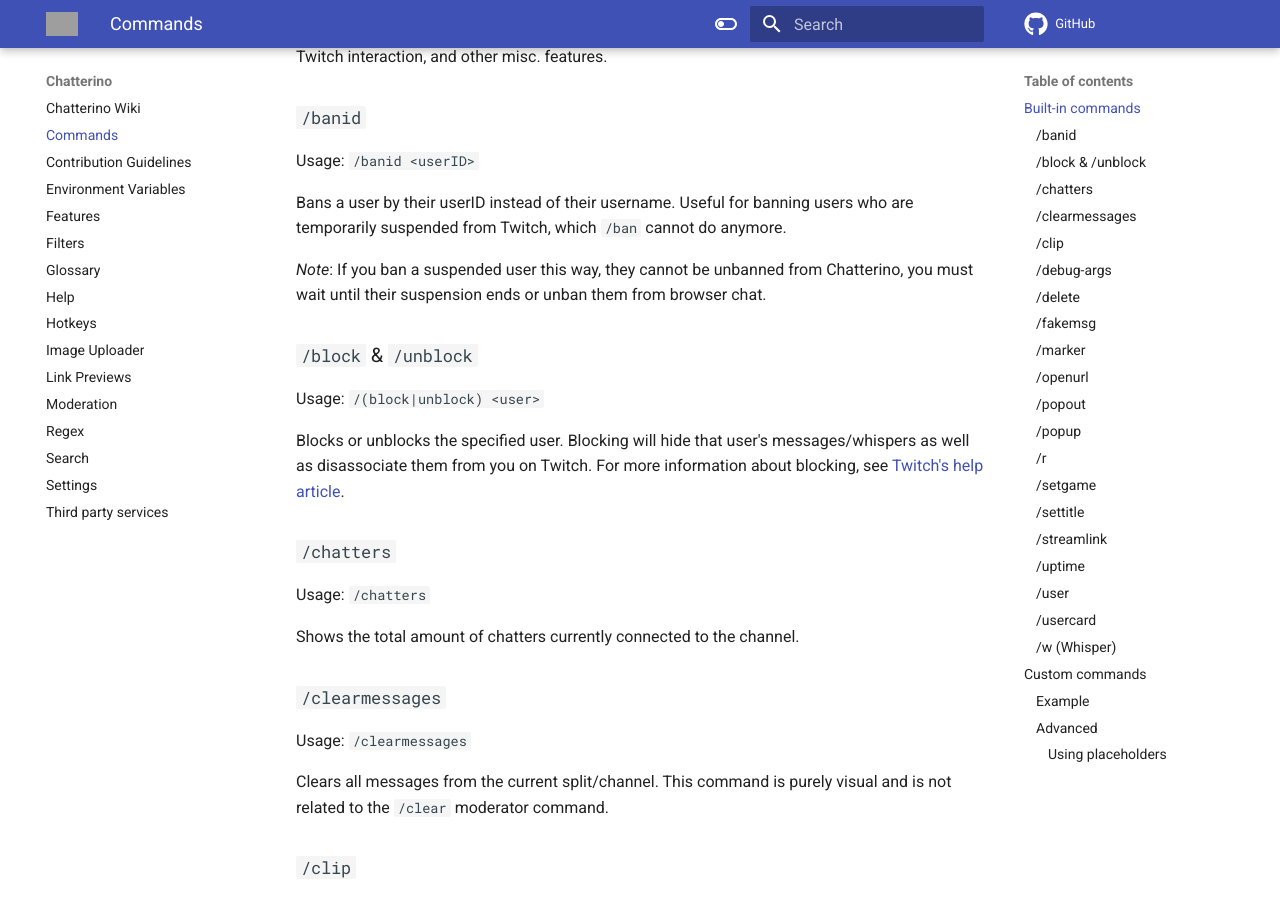
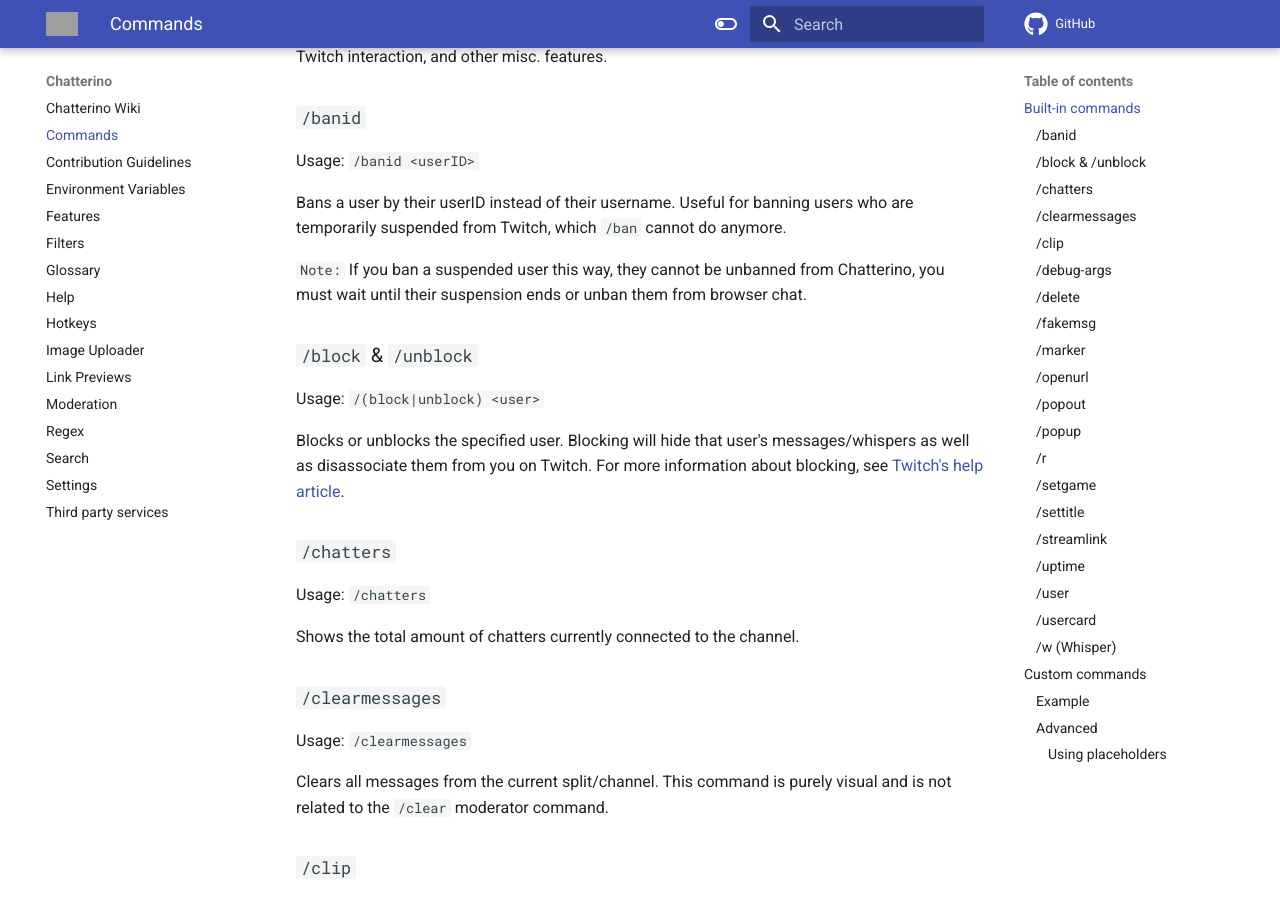
Before and after one commit to Chatterino/wiki, an MkDocs documentation site: the page built from docs/Commands.md, in a window 1280 px wide and 900 px high, scrolled down 303 px. Built offline with MkDocs 1.6.1 and Material for MkDocs 9.7.7, drawn with Linux system fonts in a browser that asks for light colours; comment, search, counter and statistics services are not loaded; grey boxes are pictures that could not be loaded.

```diff
--- a/docs/Commands.md
+++ b/docs/Commands.md
@@ -12,7 +12,7 @@ Usage: `/banid <userID>`
 
 Bans a user by their userID instead of their username. Useful for banning users who are temporarily suspended from Twitch, which `/ban` cannot do anymore.
 
-*Note*: If you ban a suspended user this way, they cannot be unbanned from Chatterino, you must wait until their suspension ends or unban them from browser chat.
+`Note:` If you ban a suspended user this way, they cannot be unbanned from Chatterino, you must wait until their suspension ends or unban them from browser chat.
 
 ### `/block` & `/unblock`
 
```
